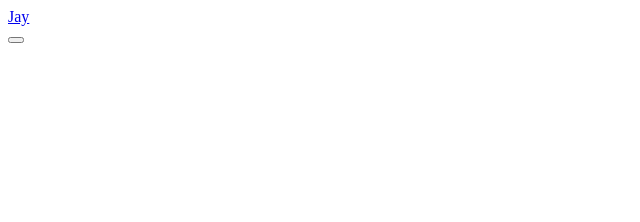
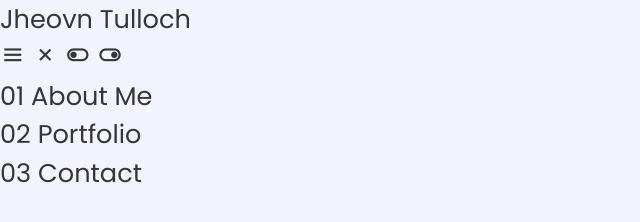
Before and after one commit to joxop/2022-Portfolio, a plain HTML site: page index.html in a window 1280 px wide. Shown: the whole page, without its empty margins (0-640 px from the left). Drawn offline with nearby package versions, Linux system fonts and the light colour scheme.

Commit message:
css and base resets

```diff
--- a/assets/css/styles.css
+++ b/assets/css/styles.css
@@ -1 +1,76 @@
-@import url('https://fonts.googleapis.com/css2?family=Playfair+Display:wght@400;600&display=swap');
+@import url('https://fonts.googleapis.com/css2?family=Playfair+Display:wght@400;600&family=Poppins:wght@300;400&display=swap');
+
+*,
+::before,
+::after{
+    margin:0;
+    padding:0;
+    box-sizing:border-box;
+}
+
+:root{
+    --light-color: #f3f3fe;
+    --dark-color: #363636;
+    --border-top-color: rgba(0,0,0,.1);
+    --link-hover-color: rgba(255,255,255,.2);
+    --title-font-family: 'Playfair Display', 'serif';
+    --body-font-family: 'Poppins', 'sans-serif';
+    --container-width: 96rem;
+    --container-padding: 1.5rem;
+    --section-vetical-spacing: 8rem;
+}
+
+html{
+
+fontsize: 62.5%;
+
+}
+
+body{
+    font-family: var(--body-font-family);
+    font-size: 1.6rem;
+    line-height: 1.5;
+    background-color: var(--light-color);
+    color: var(--dark-color);
+    overflow-x: hidden;
+
+}
+
+body.dark{
+    --light-color: #363636;
+    --dark-color: #f3f3fe;
+    --border-top-color: rgba(255,255,255,.1);
+}
+
+a{
+    text-decoration: none;
+    color: inherit;
+    outline: none;
+}
+
+img{
+    max-width: 100%;
+    display: block;
+}
+
+ul{
+    list-style: none;
+}
+
+span{
+    display: inline-block;
+}
+
+i{
+    font-size: 2.4 rem;
+}
+
+input,
+button,
+textarea{
+    font: inherit;
+    color: inherit;
+    background-color: transparent;
+    border: none;
+    outline: none;
+}
--- a/index.html
+++ b/index.html
@@ -1,28 +1,57 @@
 <!DOCTYPE html>
 <html lang="en">
   <head>
-    <meta charset="UTF-8">
-    <meta http-equiv="X-UA-Compatible" content="IE=edge">
-    <meta name="viewport" content="width=device-width, initial-scale=1.0">
+    <meta charset="UTF-8" />
+    <meta http-equiv="X-UA-Compatible" content="IE=edge" />
+    <meta name="viewport" content="width=device-width, initial-scale=1.0" />
     <title>Jhevon Tulloch</title>
     <script src="https://unpkg.com/boxicons@2.1.2/dist/boxicons.js"></script>
-    <link href='https://unpkg.com/boxicons@2.1.2/css/boxicons.min.css' rel='stylesheet'>
+    <link
+      href="https://unpkg.com/boxicons@2.1.2/css/boxicons.min.css"
+      rel="stylesheet"
+    />
     <script src="https://unpkg.com/scrollreveal"></script>
     <!-- <script src="https://unpkg.com/scrollreveal@4.0.0/dist/scrollreveal.min.js"></script> -->
-    <link rel="stylesheet" href="./assets/css/styles.css">
-
+    <link rel="stylesheet" href="./assets/css/styles.css" />
   </head>
   <body>
     <!-- Header -->
     <header class="header" id="home">
       <nav class="navbar container">
-            <a href="./index.html" class="logo">Jay</a>
+        <a href="./index.html" class="logo">Jheovn Tulloch</a>
         <div class="navbar-buttons">
-                <button type="button" class="button icon-button menu-toggle-button"></button>
+          <button type="button" class="button icon-button menu-toggle-button">
+            <i class="bx bx-menu open-icon"></i>
+            <i class="bx bx-x open-icon"></i>
+          </button>
+          <button type="button" class="button icon-button theme-toggle-button">
+            <i class="bx bx-toggle-left theme-off"></i>
+            <i class="bx bx-toggle-right theme-on"></i>
+          </button>
+        </div>
+        <div class="menu">
+          <ul class="list">
+            <li class="list-item">
+              <a href="#" class="list-link">
+                <span>01</span> About Me
+              </a>
+            </li>
+
+            <li class="list-item">
+              <a href="#" class="list-link">
+                <span>02</span> Portfolio
+              </a>
+            </li>
+
+            <li class="list-item">
+              <a href="#" class="list-link">
+                <span>03</span> Contact
+              </a>
+            </li>
+          </ul>
         </div>
       </nav>
     </header>
-
 
     <!-- Hero  -->
 
```
Lines whose indentation alone changed are shown as unchanged.
